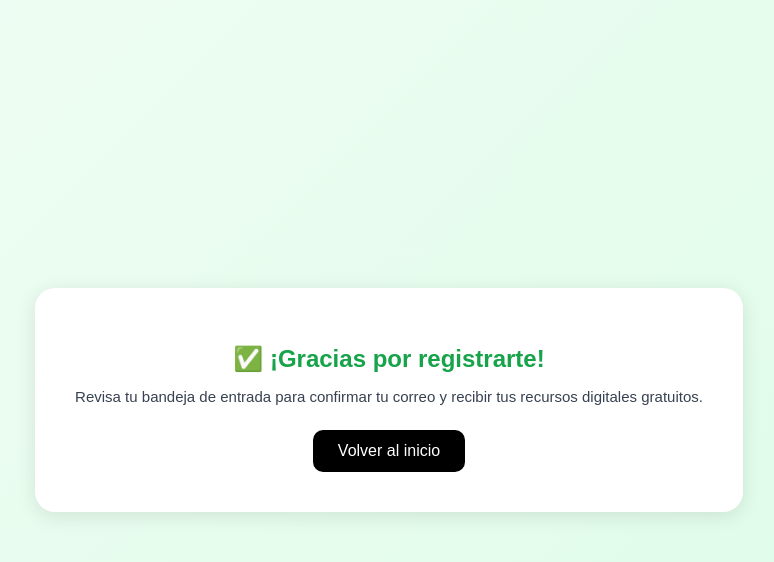
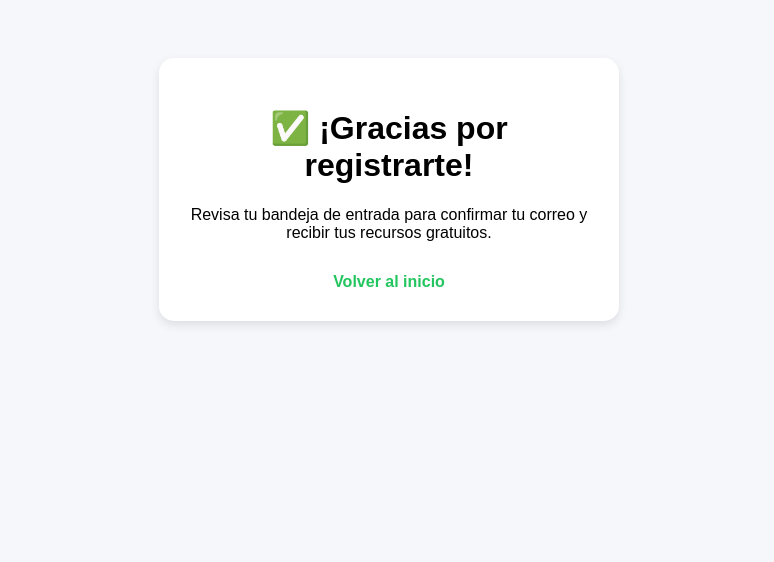
Before and after one commit to sopbucaramanga-png/recursosdigitalesgratis, a plain HTML site: page thank-you.html in a window 1280 px wide. Shown: the whole page, without its empty margins (251-1025 px from the left). Drawn offline with Linux system fonts and the light colour scheme.

Commit message:
Add files via upload

```diff
--- a/thank-you.html
+++ b/thank-you.html
@@ -7,57 +7,33 @@
   <style>
     body {
       font-family: Arial, sans-serif;
-    background: linear-gradient(135deg, #f0fdf4, #dcfce7);
-    display: flex;
-    justify-content: center;
-    align-items: center;
-    height: 100vh;
-    margin: 0;
+      background: #f5f7fa;
+      text-align: center;
+      padding: 50px;
     }
     .card {
       background: white;
-    padding: 40px;
-    border-radius: 20px;
-    box-shadow: 0 4px 20px rgba(0,0,0,0.1);
-    text-align: center;
-    animation: fadeIn 0.8s ease;
-  }
-  @keyframes fadeIn {
-    from {opacity: 0; transform: translateY(20px);}
-    to {opacity: 1; transform: translateY(0);}
-  }
-  h1 {
-    color: #16a34a;
-    margin-bottom: 15px;
-    font-size: 24px;
-  }
-  p {
-    color: #374151;
-    font-size: 15px;
-    margin-bottom: 25px;
+      padding: 30px;
+      margin: 0 auto;
+      max-width: 400px;
+      border-radius: 15px;
+      box-shadow: 0 4px 10px rgba(0,0,0,0.1);
     }
     a {
       display: inline-block;
-    background: #000000;
-    color: white;
-    padding: 12px 25px;
-    border-radius: 10px;
+      margin-top: 15px;
+      color: #22c55e;
       text-decoration: none;
-    font-size: 16px;
-    transition: background 0.3s ease;
+      font-weight: bold;
     }
-  a:hover {
-    background: #444444;
-  }
+    a:hover { color: #16a34a; }
   </style>
 </head>
 <body>
-
   <div class="card">
     <h1>✅ ¡Gracias por registrarte!</h1>
-  <p>Revisa tu bandeja de entrada para confirmar tu correo y recibir tus recursos digitales gratuitos.</p>
-  <a href="index.html">Volver al inicio</a>
+    <p>Revisa tu bandeja de entrada para confirmar tu correo y recibir tus recursos gratuitos.</p>
+    <a href="https://sopbucaramanga-png.github.io/recursosdigitalesgratis/">Volver al inicio</a>
   </div>
-
 </body>
 </html>
```
Also changed, not shown: index.html (+2 -8 lines). Lines whose indentation alone changed are shown as unchanged.
